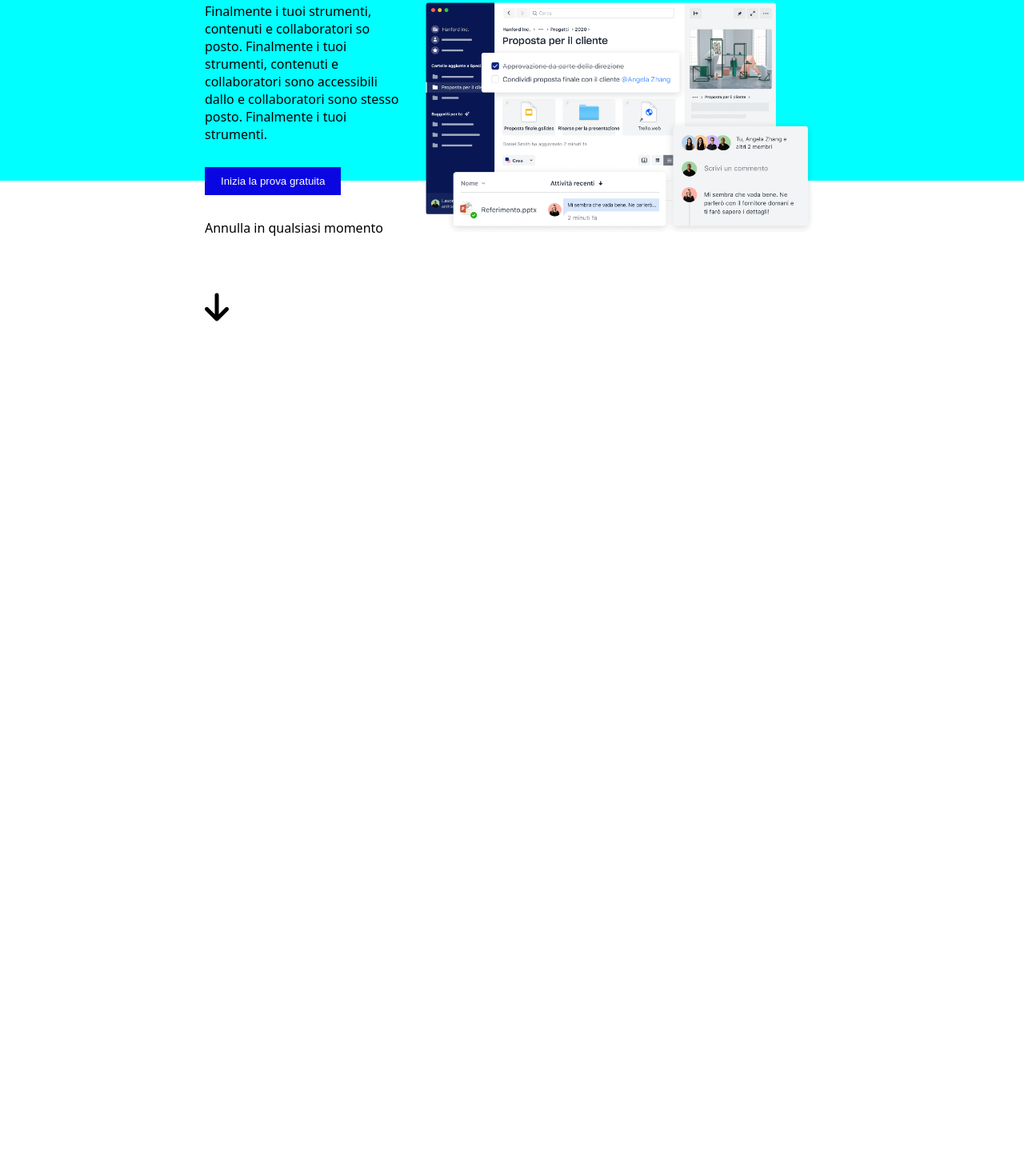
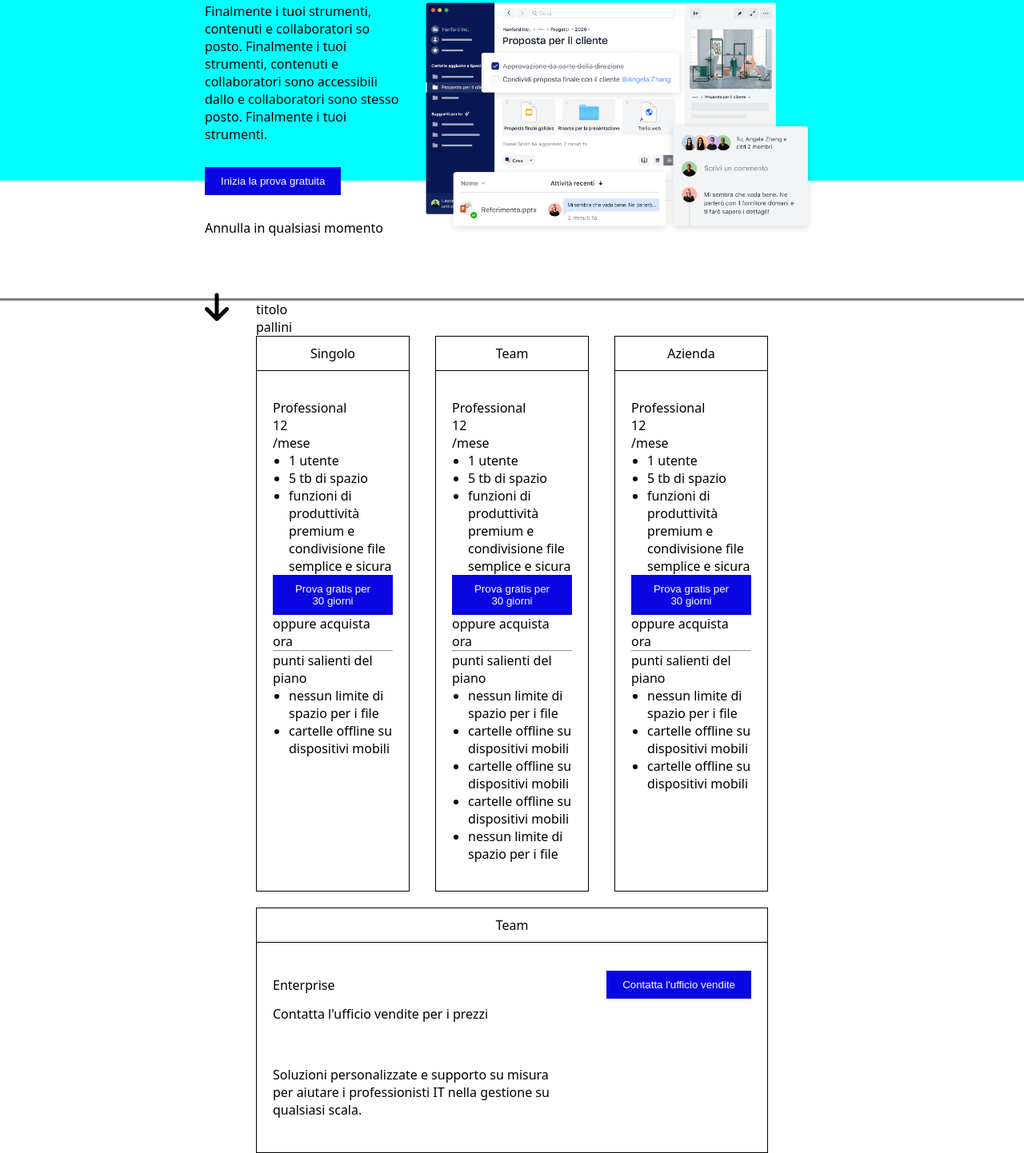
Before and after one commit to DamianoCelesti/htmlcss-dropbox, a plain HTML site: page index.html in a window 1280 px wide. Shown: the part 524-1966 px from the top of the page at 80% size. Before the commit the page ends 935 px from the top, so only its background shows below. Drawn offline with Linux system fonts and the light colour scheme.

Commit message:
table added

```diff
--- a/index.html
+++ b/index.html
@@ -53,7 +53,8 @@
                         strumenti.</p>
                     <button class="blu">Inizia la prova gratuita</button>
                     <p>Annulla in qualsiasi momento</p>
-                    <a  class="freccia" href="#transport-user"><i id="jumbo-arrow" class="fa-solid fa-arrow-down"></i></a>
+                    <a class="freccia" href="#transport-user"><i id="jumbo-arrow"
+                            class="fa-solid fa-arrow-down"></i></a>
 
                 </div>
                 <div class="container-img">
@@ -61,6 +62,112 @@
 
                 </div>
             </div>
+        </div>
+        <div class="fascia-bianca"></div>
+
+        <!-- TABELLE -->
+        <div class="container-main">
+
+            <p class="rt">titolo</p>
+            <p class="fg">pallini</p>
+            <div class="container-tabelle">
+                <div class="card">
+                    <p class="etichetta">Singolo</p>
+                    <div class="testo-card">
+                        <p>Professional</p>
+                        <p>12</p>
+                        <p>/mese</p>
+                        <ul>
+                            <li>1 utente</li>
+                            <li>5 tb di spazio</li>
+                            <li>funzioni di produttività premium e condivisione file semplice e sicura</li>
+                        </ul>
+                        <button class="blu">Prova gratis per 30 giorni</button>
+                        <p>oppure acquista ora</p>
+                        <hr>
+                        <p>punti salienti del piano</p>
+                        <ul>
+                            <li>nessun limite di spazio per i file</li>
+                            <li>cartelle offline su dispositivi mobili</li>
+                        </ul>
+                    </div>
+                </div>
+                <div class="card">
+                    <p class="etichetta">Team</p>
+                    <div class="testo-card">
+                        <p>Professional</p>
+                        <p>12</p>
+                        <p>/mese</p>
+                        <ul>
+                            <li>1 utente</li>
+                            <li>5 tb di spazio</li>
+                            <li>funzioni di produttività premium e condivisione file semplice e sicura</li>
+                        </ul>
+                        <button class="blu">Prova gratis per 30 giorni</button>
+                        <p>oppure acquista ora</p>
+                        <hr>
+                        <p>punti salienti del piano</p>
+                        <ul>
+                            <li>nessun limite di spazio per i file</li>
+                            <li>cartelle offline su dispositivi mobili</li>
+                            <li>cartelle offline su dispositivi mobili</li>
+                            <li>cartelle offline su dispositivi mobili</li>
+                            <li>nessun limite di spazio per i file</li>
+                        </ul>
+                    </div>
+                </div>
+                <div class="card">
+                    <p class="etichetta">Azienda</p>
+                    <div class="testo-card">
+                        <p>Professional</p>
+                        <p>12</p>
+                        <p>/mese</p>
+                        <ul>
+                            <li>1 utente</li>
+                            <li>5 tb di spazio</li>
+                            <li>funzioni di produttività premium e condivisione file semplice e sicura</li>
+                        </ul>
+                        <button class="blu">Prova gratis per 30 giorni</button>
+                        <p>oppure acquista ora</p>
+                        <hr>
+                        <p>punti salienti del piano</p>
+                        <ul>
+                            <li>nessun limite di spazio per i file</li>
+                            <li>cartelle offline su dispositivi mobili</li>
+                            <li>cartelle offline su dispositivi mobili</li>
+                        </ul>
+                    </div>
+                </div>
+            </div>
+            <div class="card-orizzontale">
+                <p class="etichetta1">Team</p>
+
+                <div class="testo-card1">
+                    <p>Enterprise </p>
+                    <p>Contatta l'ufficio vendite per i prezzi</p>
+                    <button class="blu">Contatta l'ufficio vendite</button>
+
+                    <div class="testo-end">
+                        <p>Soluzioni personalizzate e supporto su misura per aiutare i professionisti IT nella
+                            gestione
+                            su
+                            qualsiasi scala.</p>
+                    </div>
+                </div>
+            </div>
+            <!-- SEZIONE CENTRALE -->
+
+            <div class="container-img-testo">
+
+            </div>
+
+
+
+            <!-- IMMAGINI E TESTO-->
+
+
+
+        </div>
 
     </main>
 
--- a/style.css
+++ b/style.css
@@ -96,3 +96,85 @@ header {
 .tru {
     max-width: 100%;
 }
+
+.fascia-bianca {
+    height: 150px;
+    border-bottom: 3px solid gray;
+}
+
+/* MAIN */
+
+.container-main {
+    display: flex;
+    flex-direction: column;
+    justify-content: center;
+    margin: 0 25%;
+}
+
+
+
+.container-tabelle {
+    display: flex;
+    flex-direction: row;
+    justify-content: space-between;
+
+
+}
+
+.card {
+    width: 30%;
+    display: flex;
+    flex-direction: column;
+    border-bottom: 1px solid black;
+    border-left: 1px solid black;
+    border-right: 1px solid black;
+    margin-bottom: 20px;
+}
+
+
+.etichetta {
+    padding: 10px 0;
+    border-top: 1px solid black;
+    border-bottom: 1px solid black;
+    width: 100%;
+    display: flex;
+    justify-content: center;
+    align-items: center;
+}
+
+.testo-card ul {
+    padding-left: 20px;
+}
+.testo-card {
+    padding: 35px 20px;
+}
+
+.etichetta1 {
+    padding: 10px 0;
+    display: flex;
+    justify-content: center;
+    align-items: center;
+    border: 1px solid black;
+}
+
+.testo-card1 {
+    padding: 35px 20px;
+    border-bottom: 1px solid black;
+    border-left: 1px solid black;
+    border-right: 1px solid black;
+    position: relative;
+}
+
+.testo-card1 p {
+    padding: 7px 0;
+}
+.testo-card1 button {
+    position: absolute;
+    right: 20px;
+    top: 35px;
+}
+
+.testo-end {
+    width: 60%;
+    margin-top: 40px;
+}
```
